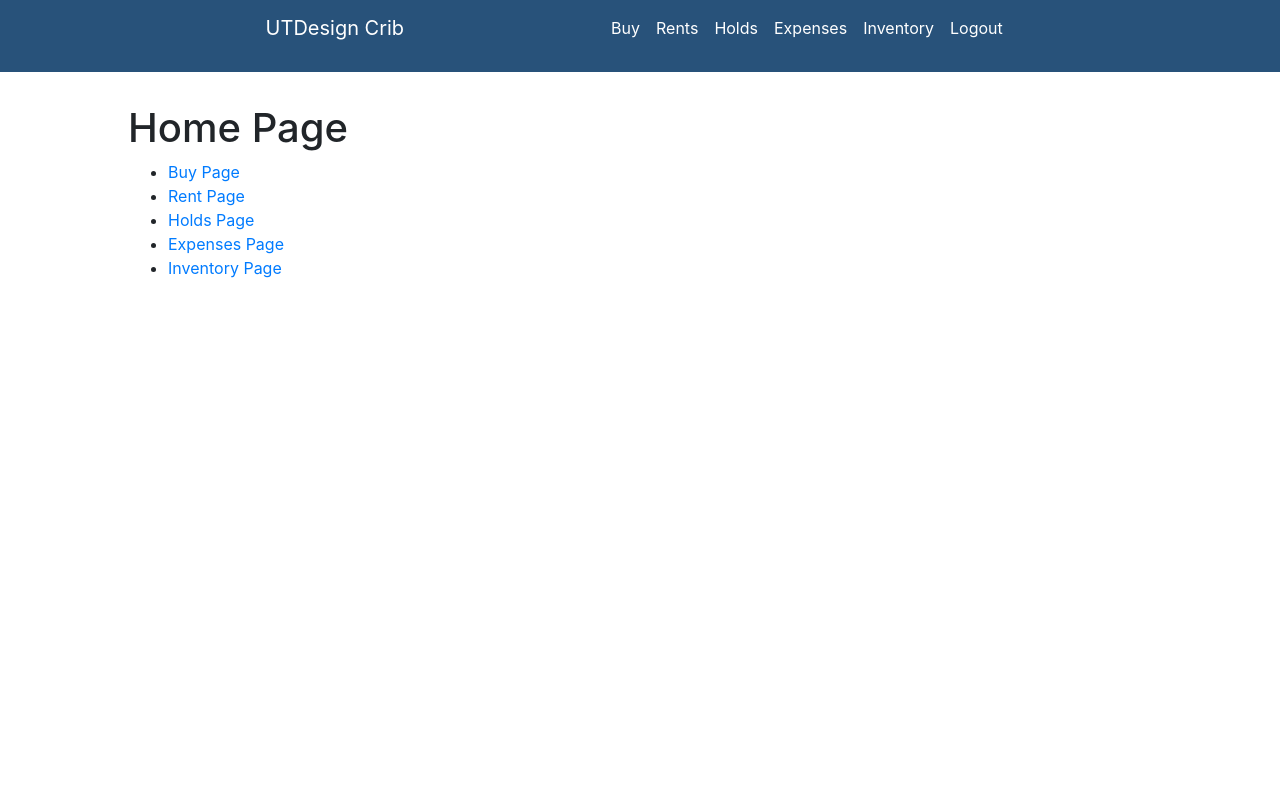
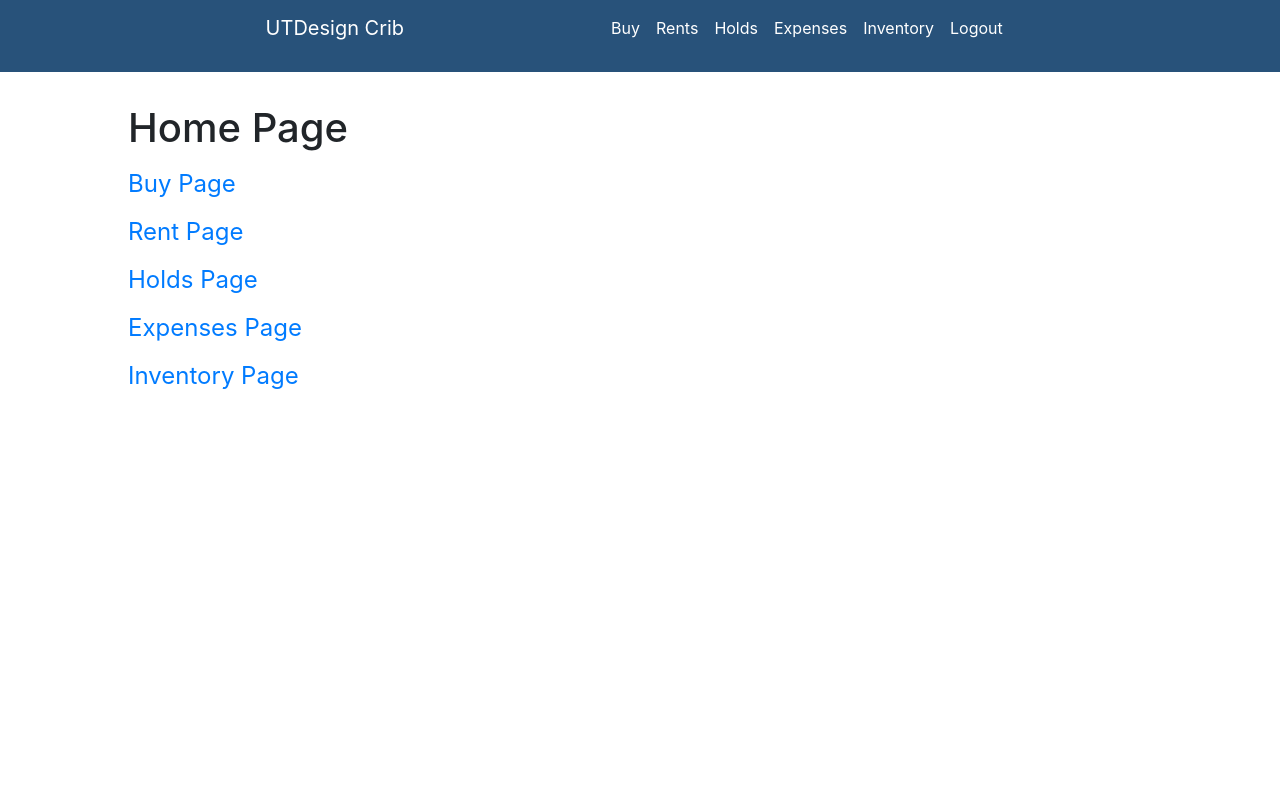
Before and after one commit to Daniel787/UTDesign-Tool-Crib-System, a React (Create React App) app: page /home in a window 1280 px wide. Shown: the top 800 px of the page. Built offline with nearby package versions, Linux system fonts and the light colour scheme.

Commit message:
css for home

```diff
--- a/src/Pages/Home/Home.module.css
+++ b/src/Pages/Home/Home.module.css
@@ -1,9 +1,16 @@
-.Home {
-}
-
 .Body {
 	height: 100vh;
 	margin-left: 10%;
 	margin-right: 10%;
 	margin-top: 2rem;
 }
+
+ul {
+	list-style: none;
+	padding: 0;
+}
+
+li {
+	font-size: x-large;
+	line-height: 3rem;
+}
```
